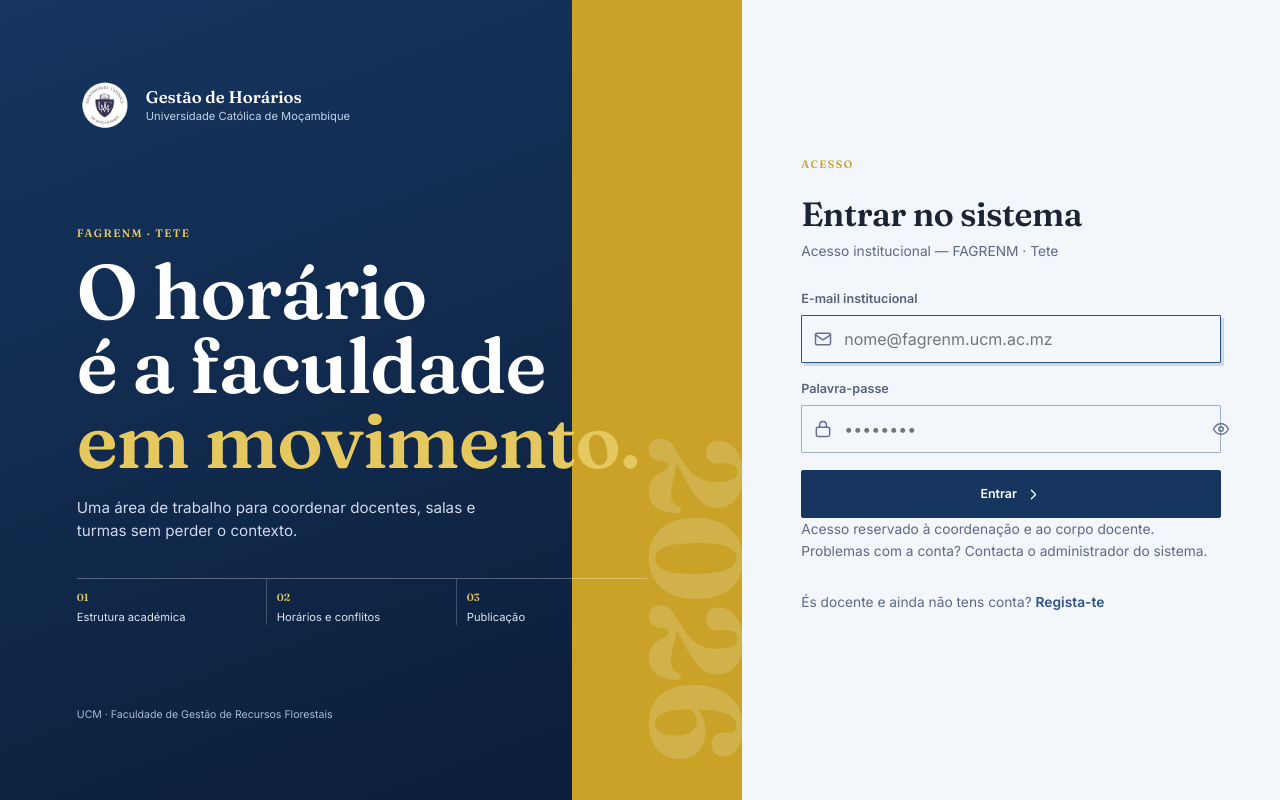
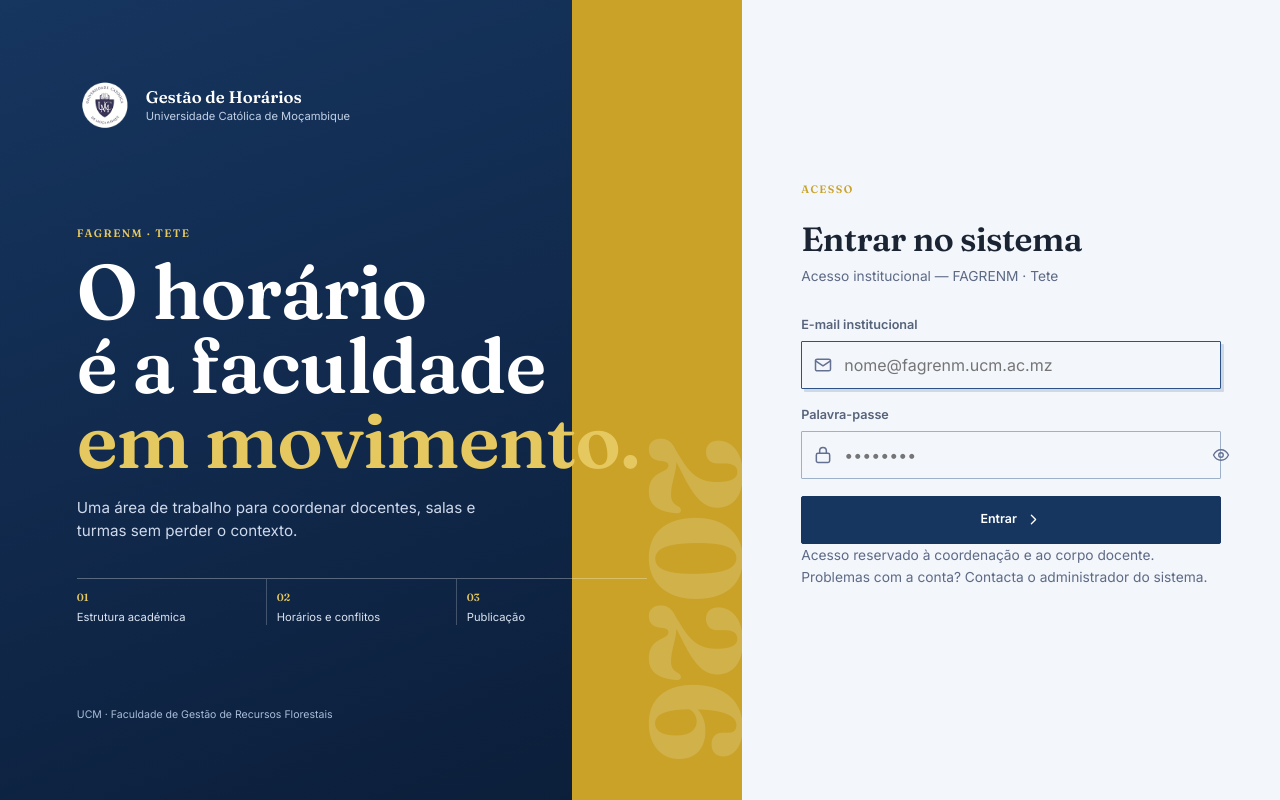
Before and after one commit to Yaz-tech24/sistema-horarios-v2, a PHP site: page /auth/login.php in a window 1280 px wide. Run offline with PHP 8.4, Linux system fonts and the light colour scheme.

Commit message:
Remove o link de auto-registo do ecra de login
auth/registar.php continua a existir e funcional (para quem tiver o link
direto) - so deixa de estar anunciado no ecra de login.

Co-Authored-By: Claude Sonnet 5 <noreply@anthropic.com>

```diff
--- a/auth/login.php
+++ b/auth/login.php
@@ -137,9 +137,6 @@ if ($_SERVER['REQUEST_METHOD'] === 'POST') {
                 Acesso reservado à coordenação e ao corpo docente.<br>
                 Problemas com a conta? Contacta o administrador do sistema.
             </p>
-            <p class="login-nota">
-                És docente e ainda não tens conta? <a href="<?= BASE_URL ?>/auth/registar.php" style="color:var(--cobalt);font-weight:600">Regista-te</a>
-            </p>
         </div>
     </section>
 </main>
```
